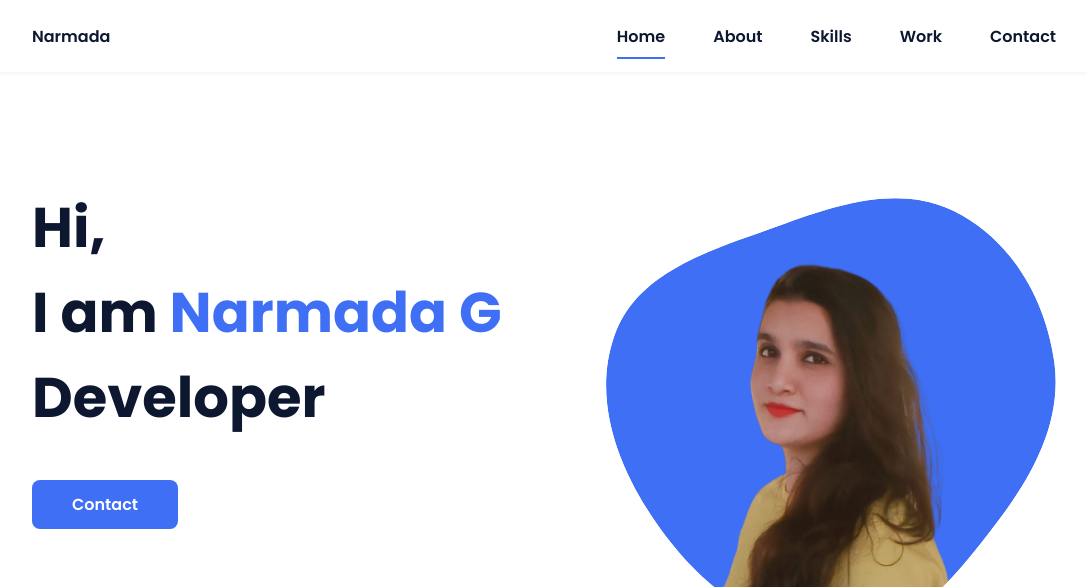
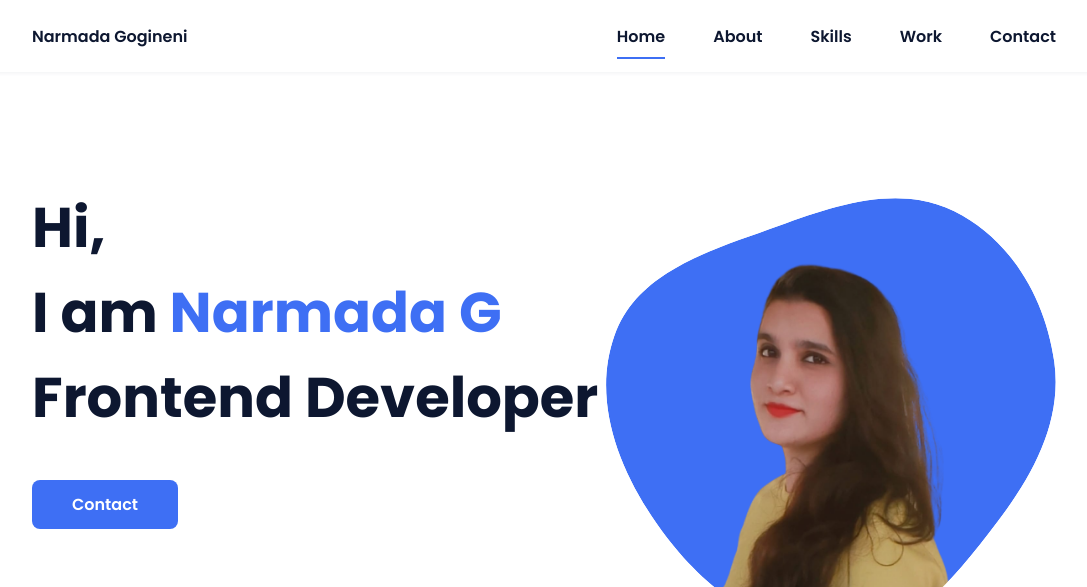
Before and after one commit to narmadagogineni/Portfolio-Website, a plain HTML site: page index.html in a window 1280 px wide. Shown: the top 587 px of the page, without its empty margins (96-1183 px from the left). Drawn offline with nearby package versions, Linux system fonts and the light colour scheme.

Commit message:
Update index.html

```diff
--- a/index.html
+++ b/index.html
@@ -15,7 +15,7 @@ i<!DOCTYPE html>
         <header class="l-header">
             <nav class="nav bd-grid">
                 <div>
-                    <a href="#" class="nav__logo">Narmada</a>
+                    <a href="#" class="nav__logo">Narmada Gogineni</a>
                 </div>
 
                 <div class="nav__menu" id="nav-menu">
@@ -38,7 +38,7 @@ i<!DOCTYPE html>
 
             <section class="home bd-grid" id="home">
                 <div class="home__data">
-                    <h1 class="home__title">Hi,<br>I am <span class="home__title-color">Narmada G</span><br> Developer</h1>
+                    <h1 class="home__title">Hi,<br>I am <span class="home__title-color">Narmada G</span><br>Frontend Developer</h1>
 
                     <a href="#" class="button">Contact</a>
                 </div>
```
